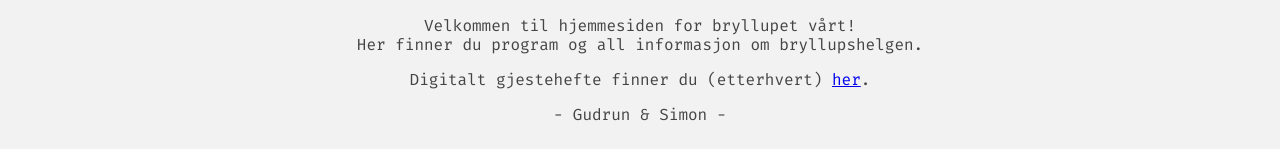
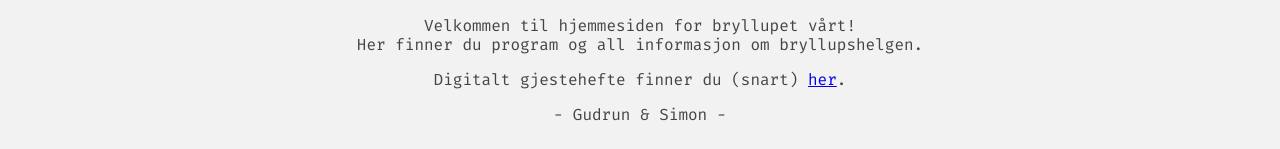
Before and after one commit to melhoos/gudrunogsimon, a React (Create React App) app: page / in a window 1280 px wide. Shown: the part 651-800 px from the top of the page. Built offline with nearby package versions, Linux system fonts and the light colour scheme.

Commit message:
Update Intro.jsx

```diff
--- a/src/Intro.jsx
+++ b/src/Intro.jsx
@@ -9,7 +9,7 @@ const Intro = () => {
             Her finner du program og all informasjon om bryllupshelgen.
         </p>
             <p>
-        Digitalt gjestehefte finner du (etterhvert) {' '}
+        Digitalt gjestehefte finner du (snart) {' '}
         <a href="TBA.pdf" target="_blank"> her</a>
               .
         </p>
```
